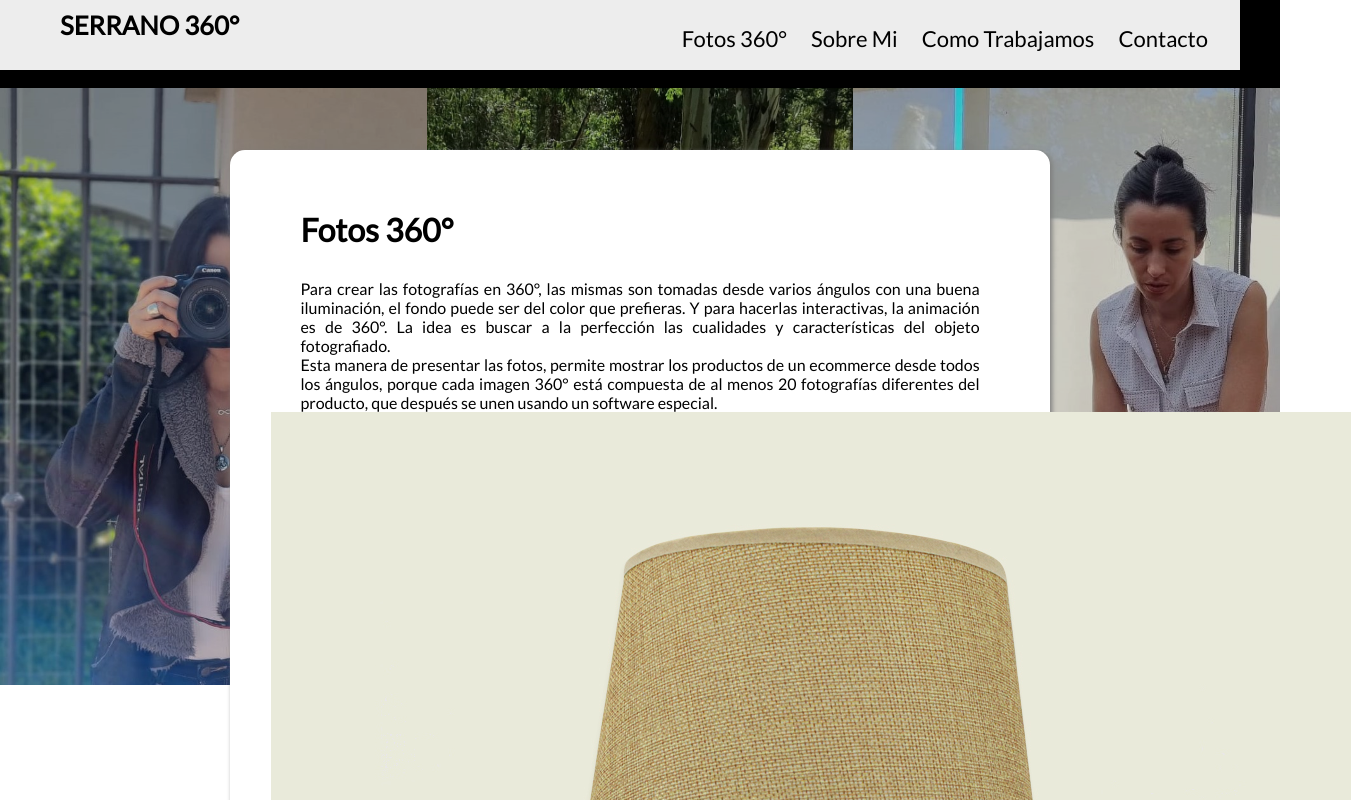
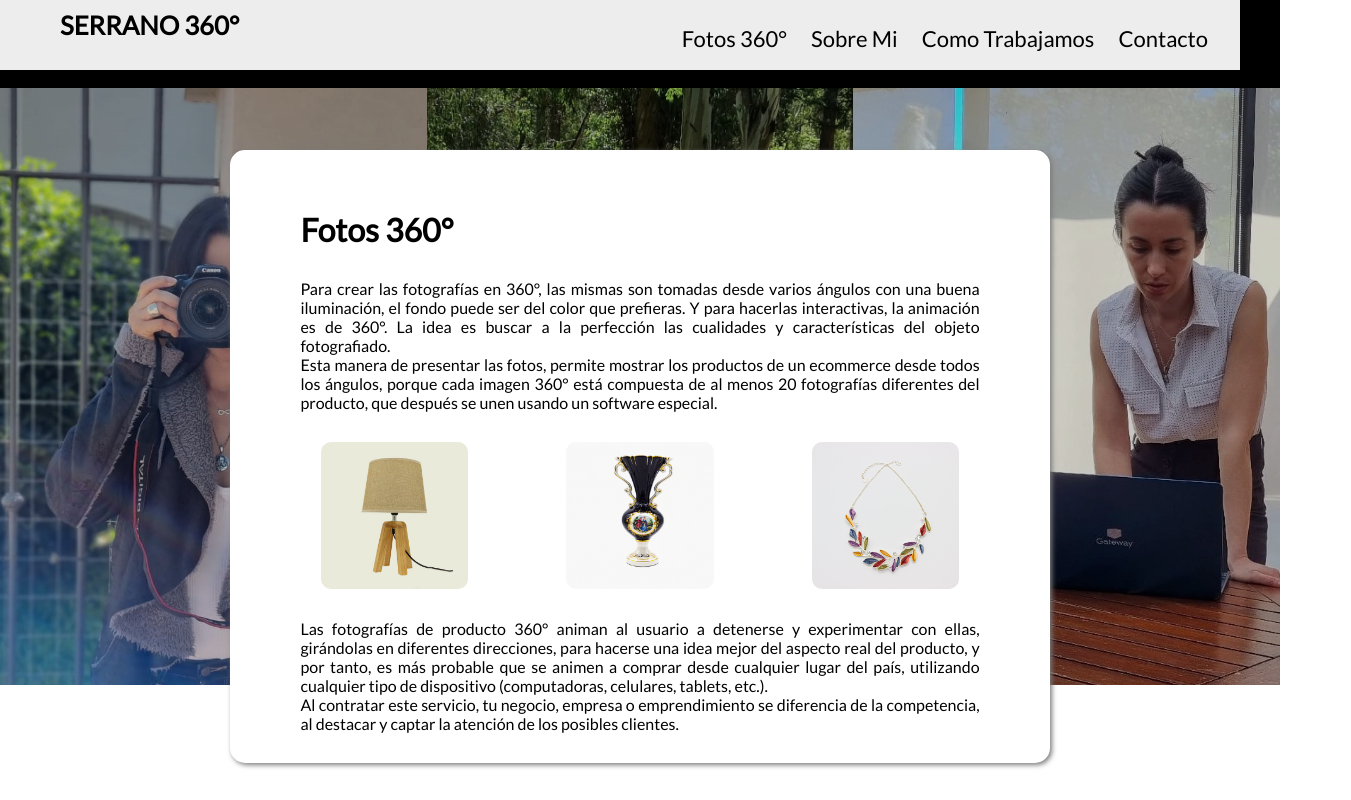
Before and after one commit to SRivarola/Serrano360, a React (Create React App) app: page /fotos360 in a window 1280 px wide. Shown: the top 800 px of the page, 1351 px wide, since content can reach past the window. Built offline with nearby package versions, Linux system fonts and the light colour scheme.

Commit message:
recuperando datos

```diff
--- a/src/Pages/Fotos360/Fotos360.scss
+++ b/src/Pages/Fotos360/Fotos360.scss
@@ -1,5 +1,13 @@
 .gridFotos{
     width: 90%;
     margin: 0 auto;
-    border-radius: 10px;
+    margin-top: 30px;
+    margin-bottom: 30px;
+    display: grid;
+    grid-template-columns: 1fr 1fr 1fr;
+    img{
+        width: 60%;
+        margin: 0 auto;
+        border-radius: 10px;
+    }
 }
```
